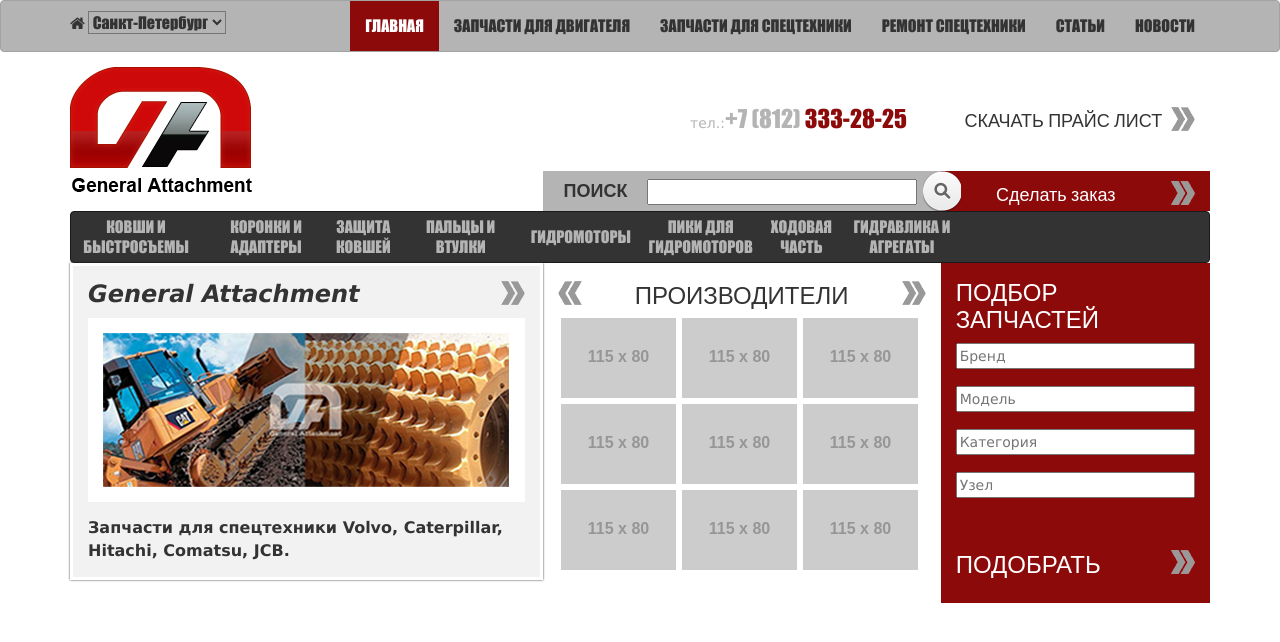
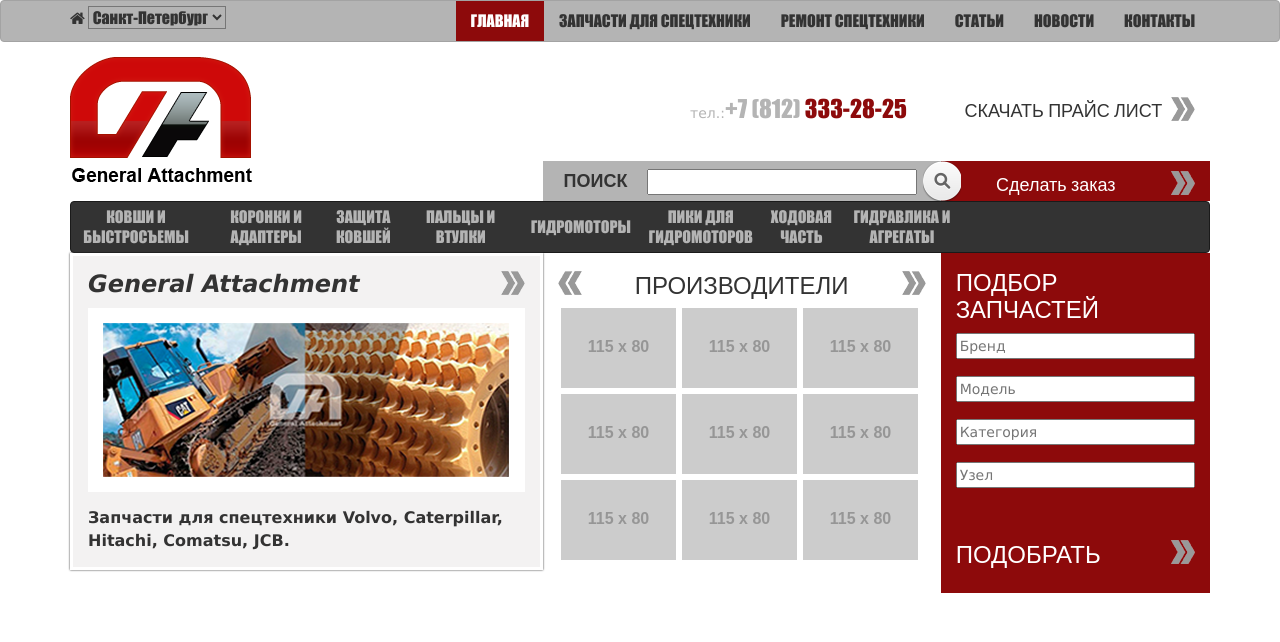
Before and after one commit to flareair/gamolot, a website: page index.html in a window 1280 px wide. Drawn offline with Linux system fonts and the light colour scheme; placeholder pictures from the web are drawn by us; files whose address does not match are found by name.

```diff
--- a/index.html
+++ b/index.html
@@ -31,11 +31,11 @@
           </ul>
           <ul class="nav navbar-nav navbar-right">
             <li class="active"><a href="#">Главная</a></li>
-            <li><a href="#">Запчасти для двигателя</a></li>
             <li><a href="#">Запчасти для спецтехники</a></li>
             <li><a href="#">Ремонт спецтехники</a></li>
             <li><a href="#">Статьи</a></li>
             <li><a href="#">Новости</a></li>
+            <li><a href="#">Контакты</a></li>
           </ul>
         </div><!--/.nav-collapse -->
       </div>
--- a/less/components.less
+++ b/less/components.less
@@ -7,9 +7,9 @@
   }
   select {
     background-color: inherit;
-    margin-top: 10px;
+    margin-top: 5px;
     &:focus {
-      border: none;
+      outline: none;
     }
   }
 }
--- a/less/variables.less
+++ b/less/variables.less
@@ -323,7 +323,7 @@
 //##
 
 // Basics of a navbar
-@navbar-height:                    50px;
+@navbar-height:                    40px;
 @navbar-margin-bottom:             @line-height-computed;
 @navbar-border-radius:             @border-radius-base;
 @navbar-padding-horizontal:        floor((@grid-gutter-width / 2));
```
Also changed, not shown: production.css.
